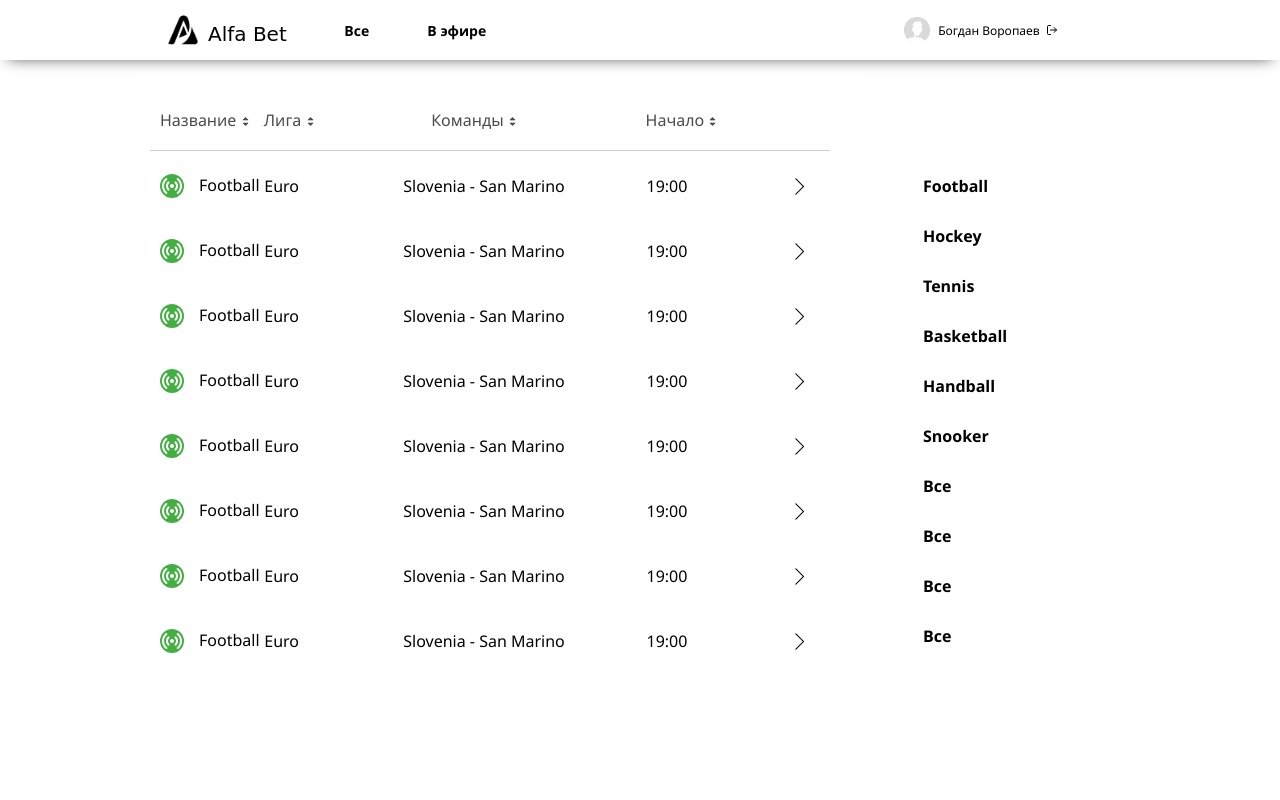
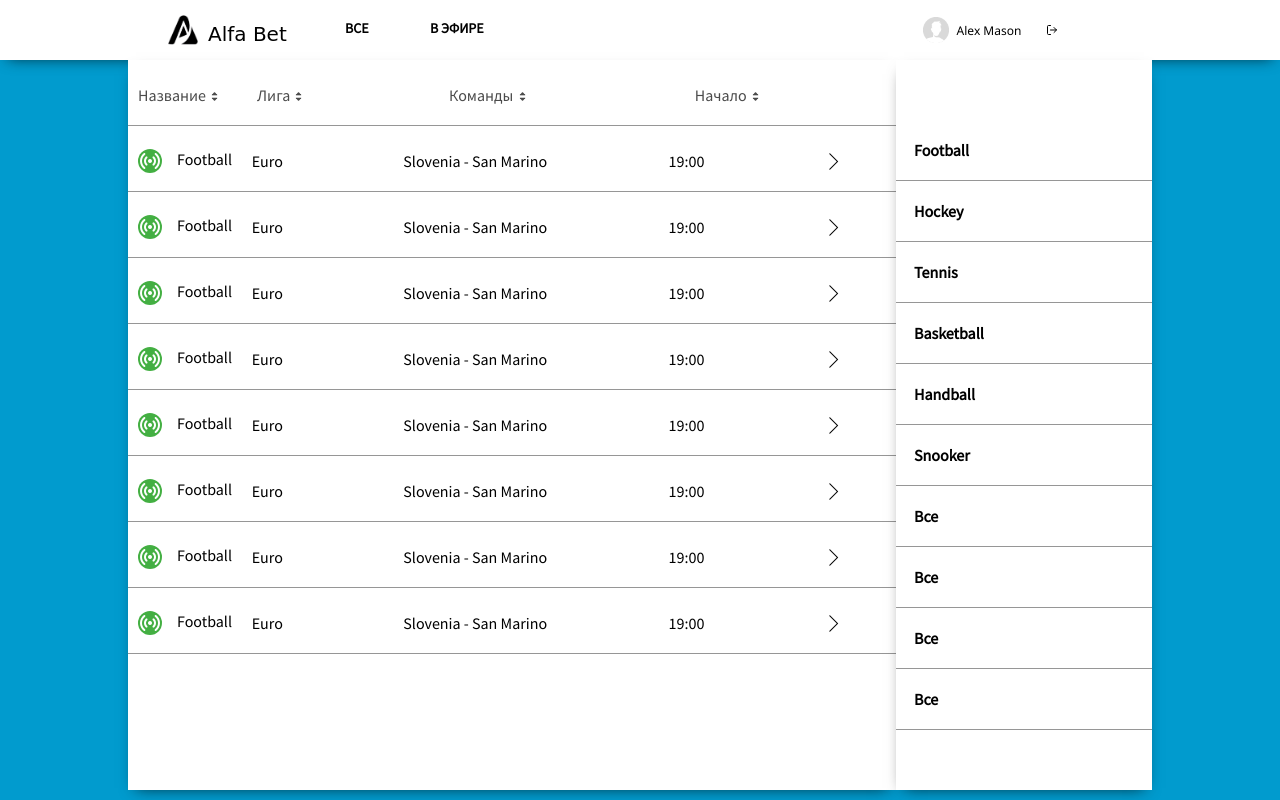
Before and after one commit to weopeji/alfabet, a website: page index.html in a window 1280 px wide. Drawn offline with nearby package versions, Linux system fonts and the light colour scheme; no server answers; a web font is replaced by a local one.

Commit message:
30-03 21:50

```diff
--- a/assets/css/index.sass
+++ b/assets/css/index.sass
@@ -1,9 +1,10 @@
 @import url('https://fonts.googleapis.com/css2?family=Alkatra&display=swap')
+@import url('https://fonts.googleapis.com/css2?family=Source+Sans+Pro&display=swap')
 
 
 body
-    background-color: white
-    font-family: 'Segoe UI', Tahoma, Geneva, Verdana, sans-serif
+    background-color: #019BCE
+    font-family: 'Segoe UI', Tahoma, Geneva, Verdana, sans-serif, 'Source Sans Pro'
     margin: 0
 .head
     display: flex
@@ -49,25 +50,17 @@ body
     display: flex
     font-size: 14px
     font-weight: 600
+    margin-bottom: 4px
+    span
+        font-family: 'Source Sans Pro'
     &:hover
-        opacity: .55
         cursor: pointer
+        border-bottom: 4px solid #0072B1
+        margin-bottom: 0px
 
 .head_right
     margin-right: 40px
 
-.live_button
-    width: 100px
-    height: 40px
-    background-color: white
-    justify-content: center
-    align-items: center
-    display: flex
-    font-size: 14px
-    font-weight: 600
-    &:hover
-        opacity: .55
-        cursor: pointer
 
 .logo_box
     margin-left: 40px
@@ -103,10 +96,7 @@ body
     margin-left: 40px
     &:hover
         cursor: pointer
-        color: #43AF42
-
-.broadcast
-    margin: 15px
+        color: #0072B1
 
 .broadcast_title
     justify-content: space-between
@@ -114,11 +104,17 @@ body
     align-items: center
     width: calc( 100% - 20% )
     margin-left: 10%
+    height: 100%
+
 
 .broadcast_box
     width: 75%
-    padding: 10px
     background-color: white
+    box-shadow: 0px 6px 15px -8px rgba(0,0,0,0.75)
+    height: 100%
+    span
+        font-family: 'Source Sans Pro'
+
 
 .broadcast_name
     width: 15%
@@ -135,9 +131,14 @@ body
 
 .broadcast_types
     width: 25%
+    height: calc(100vh - 70px)
     display: block
     background-color: white
-    margin-left: 40px
+    box-shadow: 0px 6px 15px -8px rgba(0,0,0,0.75)
+    span
+        font-family: 'Source Sans Pro'
+
+.broadcast_types_block
     margin-top: 60px
 
 .broadcast_head
@@ -148,8 +149,8 @@ body
     margin-bottom: 5px
     margin-top: 5px
     background-color: white
-    border-bottom: 0.1px solid #CCCCCC
-    width: calc( 100% - 5% )
+    border-bottom: 0.1px solid #969696
+    width: 100%
     color: #4B4B4B
     img
         width: 9px
@@ -157,25 +158,21 @@ body
 .broadcast_names
     width: 15.5%
     &:hover
-        opacity: .55
         cursor: pointer
 
 .leagues
     width: 25%
     &:hover
-        opacity: .55
         cursor: pointer
 
 .teams_s
     width: 32%
     &:hover
-        opacity: .55
         cursor: pointer
 
 .start_plays
     width: 25%
     &:hover
-        opacity: .55
         cursor: pointer
 
 .broadcast_line
@@ -186,21 +183,22 @@ body
     margin-bottom: 5px
     margin-top: 5px
     background-color: white
+    border-bottom: .5px solid #969696
     &:hover
-        opacity: .55
         cursor: pointer
 
 .broadcast_types_name
     width: calc( 100% - 36px )
-    height: 40px
-    margin: 10px
+    height: 60px
     margin-left: 18px
     align-items: center
     display: flex
     font-weight: 600
     &:hover
-        opacity: .55
         cursor: pointer
+
+.broadcast_types_all
+    border-bottom: .5px solid #969696
 
 .online_ofline
     background-color: #43AF42
@@ -216,3 +214,6 @@ body
         height: 25px
         &:hover
             cursor: pointer
+
+.broadcast
+    height: calc(100vh - 70px)
--- a/index.html
+++ b/index.html
@@ -20,12 +20,12 @@
                 </div>
                 <div class="all">
                     <div class="all_button">
-                        Все
+                        <span>ВСЕ</span>
                     </div>
                 </div>
                 <div class="live">
-                    <div class="live_button">
-                        В эфире
+                    <div class="all_button">
+                        <span>В ЭФИРЕ</span>
                     </div>
                 </div>
             </div>
@@ -34,7 +34,7 @@
                     <div class="logout_btn">
                         <div class="persona">
                             <img src="./assets/images/islands-middle.png" alt="">
-                            <span>Богдан Воропаев</span>
+                            <span>Alex Mason</span>
                         </div>
                         <div class="logout_b">
                             <svg xmlns="http://www.w3.org/2000/svg" width="12" height="12" viewBox="0 0 24 24" fill="none" stroke="currentColor" stroke-width="2" stroke-linecap="round" stroke-linejoin="round" class="feather feather-log-out"><path d="M9 21H5a2 2 0 0 1-2-2V5a2 2 0 0 1 2-2h4"></path><polyline points="16 17 21 12 16 7"></polyline><line x1="21" y1="12" x2="9" y2="12"></line></svg>
@@ -227,6 +227,7 @@
                 </div>
             </div>
             <div class="broadcast_types">
+                <div class="broadcast_types_block">
                     <div class="broadcast_types_all">
                         <div class="broadcast_types_name">
                             <span>Football</span>
@@ -279,6 +280,7 @@
                     </div>
                 </div>
             </div>
+        </div>
 
     </div>
 
```
Also changed, not shown: assets/css/index.css, 1 other file. Lines whose indentation alone changed are shown as unchanged.
